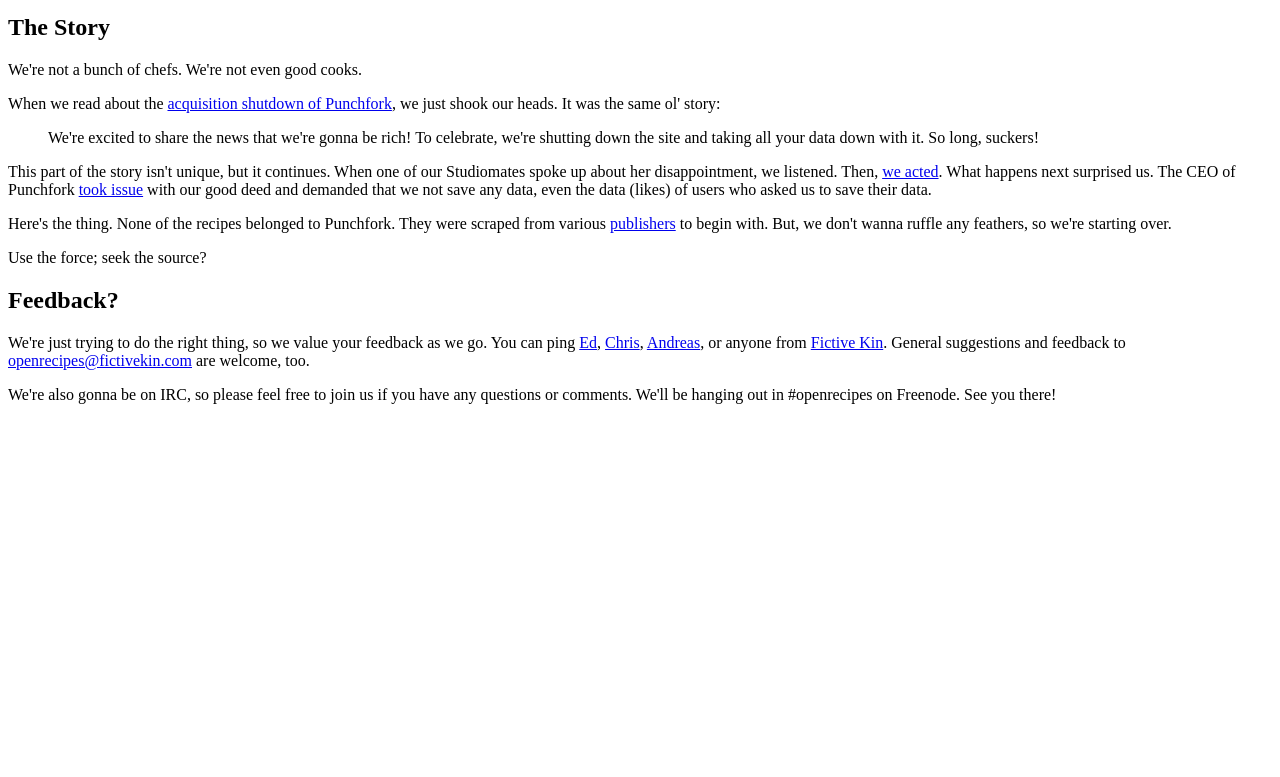
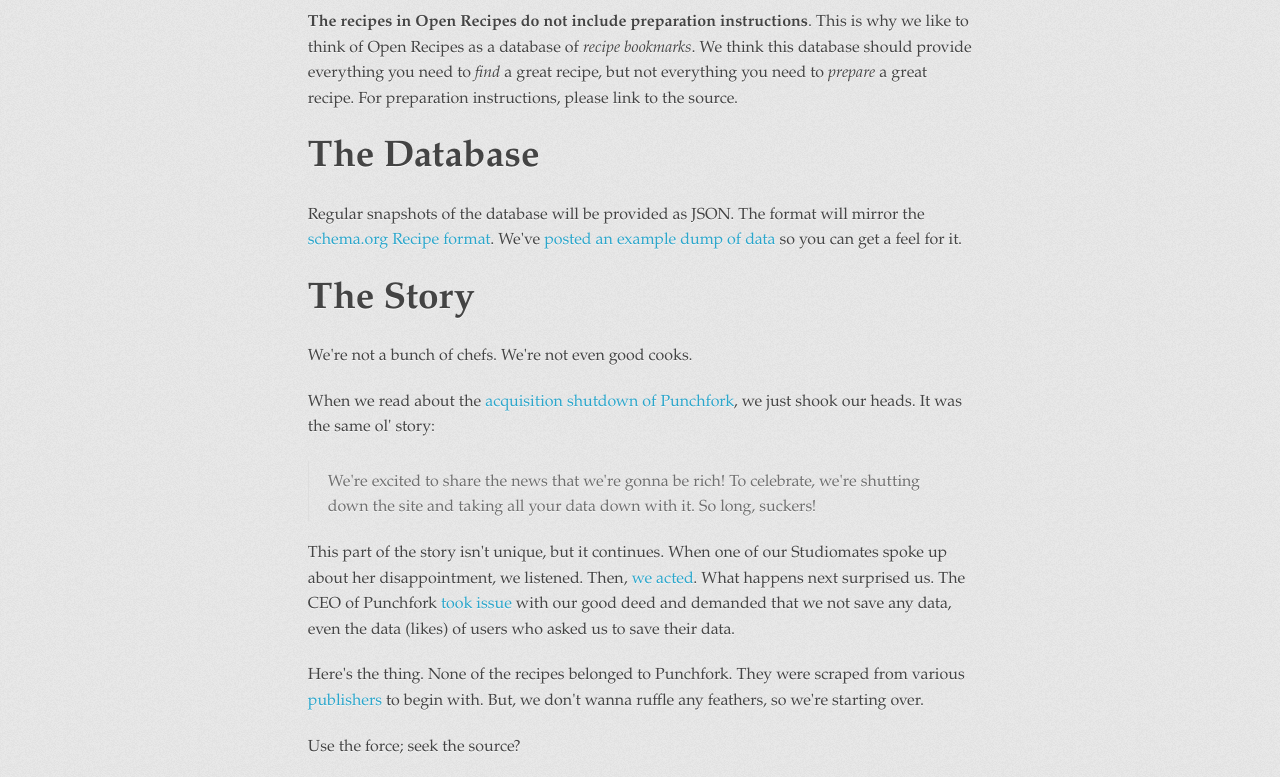
Before and after one commit to fictive-kin/openrecipes, a plain HTML site: page index.html in a window 1280 px wide. Shown: the part 578-1355 px from the top of the page. Before the commit the page ends 998 px from the top, so only its background shows below. Drawn offline with Linux system fonts and the light colour scheme; the site is published under a folder, as on GitHub Pages, so addresses that start at the root find nothing; a web font is replaced by a local one.

Commit message:
Update documentation

```diff
--- a/hello-world/index.html
+++ b/hello-world/index.html
@@ -7,18 +7,18 @@
 	<meta name="viewport" content="width=device-width" />
 	<title>Open Recipes</title>
 
-	<link rel="stylesheet" href="/static/css/normalize.css" />
-	<link rel="stylesheet" href="/static/css/foundation.css" />
-	<link rel="stylesheet" href="/static/css/app.css" />
+	<link rel="stylesheet" href="./static/css/normalize.css" />
+	<link rel="stylesheet" href="./static/css/foundation.css" />
+	<link rel="stylesheet" href="./static/css/app.css" />
 
   <link href='https://fonts.googleapis.com/css?family=Chivo:900' rel='stylesheet' type='text/css'>
-  <link rel="stylesheet" type="text/css" href="/static/css/pygment_trac.css" media="screen" />
+  <link rel="stylesheet" type="text/css" href="./static/css/pygment_trac.css" media="screen" />
 
   <!-- for icon fonts -->
-  <link rel="stylesheet" href="/static/fonts/general_foundicons.css">
-  <link rel="stylesheet" href="/static/fonts/social_foundicons.css">
+  <link rel="stylesheet" href="./static/fonts/general_foundicons.css">
+  <link rel="stylesheet" href="./static/fonts/social_foundicons.css">
 
-	<script src="/static/js/vendor/custom.modernizr.js"></script>
+	<script src="./static/js/vendor/custom.modernizr.js"></script>
 
 </head>
 <body>
@@ -56,11 +56,11 @@
 
 	<script>
 	document.write('<script src=' +
-	('__proto__' in {} ? '/static/js/vendor/zepto' : '/static/js/vendor/jquery') +
+	('__proto__' in {} ? './static/js/vendor/zepto' : './static/js/vendor/jquery') +
 	'.js><\/script>')
 	</script>
 
-	<script src="/static/js/foundation.min.js"></script>
+	<script src="./static/js/foundation.min.js"></script>
 	<script>
 		$(document).foundation();
 	</script>
--- a/index.html
+++ b/index.html
@@ -7,18 +7,18 @@
 	<meta name="viewport" content="width=device-width" />
 	<title>Open Recipes</title>
 
-	<link rel="stylesheet" href="/static/css/normalize.css" />
-	<link rel="stylesheet" href="/static/css/foundation.css" />
-	<link rel="stylesheet" href="/static/css/app.css" />
+	<link rel="stylesheet" href="./static/css/normalize.css" />
+	<link rel="stylesheet" href="./static/css/foundation.css" />
+	<link rel="stylesheet" href="./static/css/app.css" />
 
   <link href='https://fonts.googleapis.com/css?family=Chivo:900' rel='stylesheet' type='text/css'>
-  <link rel="stylesheet" type="text/css" href="/static/css/pygment_trac.css" media="screen" />
+  <link rel="stylesheet" type="text/css" href="./static/css/pygment_trac.css" media="screen" />
 
   <!-- for icon fonts -->
-  <link rel="stylesheet" href="/static/fonts/general_foundicons.css">
-  <link rel="stylesheet" href="/static/fonts/social_foundicons.css">
+  <link rel="stylesheet" href="./static/fonts/general_foundicons.css">
+  <link rel="stylesheet" href="./static/fonts/social_foundicons.css">
 
-	<script src="/static/js/vendor/custom.modernizr.js"></script>
+	<script src="./static/js/vendor/custom.modernizr.js"></script>
 
 </head>
 <body>
@@ -79,11 +79,11 @@
 
 	<script>
 	document.write('<script src=' +
-	('__proto__' in {} ? '/static/js/vendor/zepto' : '/static/js/vendor/jquery') +
+	('__proto__' in {} ? './static/js/vendor/zepto' : './static/js/vendor/jquery') +
 	'.js><\/script>')
 	</script>
 
-	<script src="/static/js/foundation.min.js"></script>
+	<script src="./static/js/foundation.min.js"></script>
 	<script>
 		$(document).foundation();
 	</script>
```
Also changed, not shown: 2 other files.
